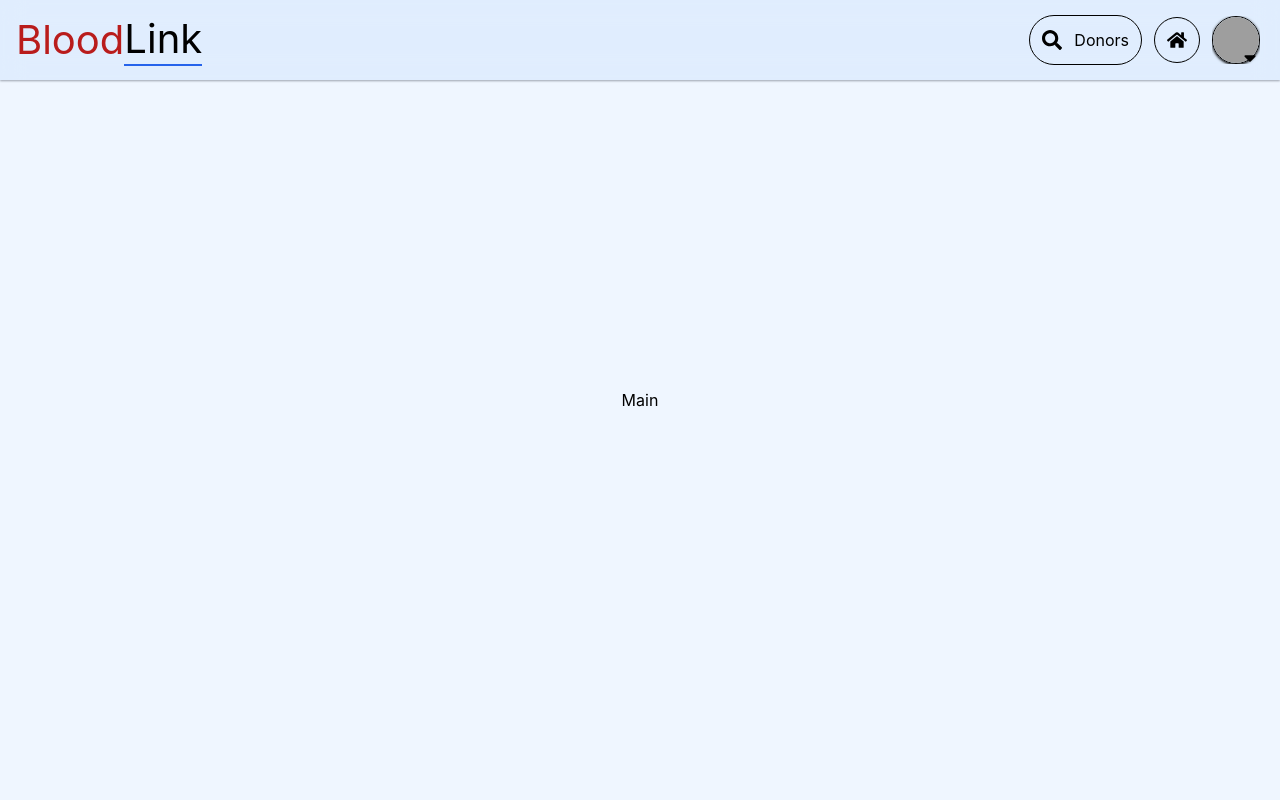
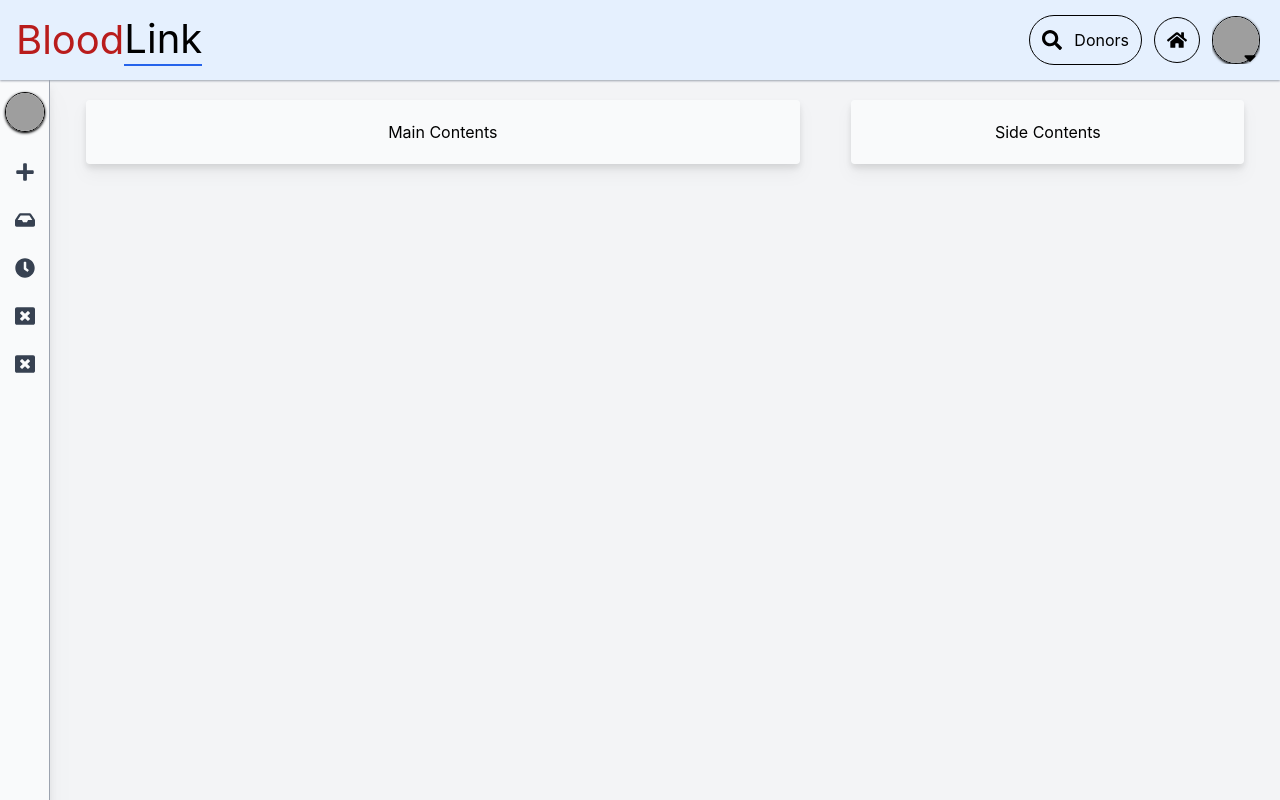
Before and after one commit to MrYious/BloodLink, a React (Create React App) app in the folder app/: page /main/search in a window 1280 px wide. Shown: the top 800 px of the page. Built offline with nearby package versions, Linux system fonts and the light colour scheme; sample sign-in values are in the browser's storage; grey boxes are pictures that could not be loaded; what tw-elements would draw is missing.

Commit message:
feat: update initial layouts

```diff
--- a/app/src/pages/Active.js
+++ b/app/src/pages/Active.js
@@ -38,7 +38,6 @@ const Active = () => {
   }, [location])
 
   return (
-    <div className='bg-blue-50'>
     <section className='flex flex-col w-full min-h-screen '>
       {/* ALERT */}
       {
@@ -116,7 +115,6 @@ const Active = () => {
         </div>
       </div>
     </section>
-    </div>
   );
 }
 
--- a/app/src/pages/BrowseDonor.js
+++ b/app/src/pages/BrowseDonor.js
@@ -4,6 +4,7 @@ import { useContext, useEffect, useState } from "react";
 import { FaTimes } from 'react-icons/fa';
 import { MainContext } from '../App.js'
 import MainNavigationBar from '../components/MainNavigationBar';
+import SideBar from '../components/SideBar.js';
 import axios  from "axios";
 
 const BrowseDonor = () => {
@@ -12,6 +13,7 @@ const BrowseDonor = () => {
   const navigate = useNavigate();
   const userId = localStorage.getItem('userID');
 
+  const [showModal, setShowModal] = useState(false);
   const [alert, setAlert] = useState({
     show: false,
     header: '',
@@ -36,7 +38,6 @@ const BrowseDonor = () => {
   }, [location])
 
   return (
-    <div className='bg-blue-50'>
     <section className='flex flex-col w-full min-h-screen '>
       {/* ALERT */}
       {
@@ -51,14 +52,69 @@ const BrowseDonor = () => {
           <FaTimes onClick={()=>{setAlert({...alert, show: false})}} className={`-mt-2 -mr-2 text-2xl  ${ alert.isError ? 'text-red-900' : 'text-green-900'}  cursor-pointer`}/>
         </div>
       }
-        <MainNavigationBar />
-        <div className='flex justify-center items-center flex-col min-h-[100vh] '>
-          Main
+      {/* MODAL */}
+      {showModal && (
+      <>
+        <div
+          className="fixed inset-0 z-50 flex items-center justify-center overflow-x-hidden overflow-y-auto outline-none focus:outline-none"
+        >
+          <div className="relative w-auto max-w-3xl mx-auto my-6">
+            {/*content*/}
+            <div className="relative flex flex-col w-full bg-white border-0 rounded-lg shadow-lg outline-none focus:outline-none">
+              {/*header*/}
+              <div className="flex items-start justify-between p-5 border-b border-solid rounded-t border-slate-200">
+                <h3 className="text-xl font-semibold">
+                  Donor Review
+                </h3>
+                <FaTimes onClick={() => setShowModal(false)} className='text-xl cursor-pointer ' />
               </div>
-      </section><div className='flex justify-center items-center flex-col min-h-[90vh] '>
-          Main
+              {/*body*/}
+              <div className="flex flex-col p-6 text-sm md:flex-row ">
+                {/* HERE */}
+              </div>
+              {/*footer*/}
+              <div className="flex items-center justify-end p-6 border-t border-solid rounded-b border-slate-200">
+                <button
+                  className="px-6 py-2 mb-1 mr-1 text-xs font-bold text-red-500 uppercase transition-all duration-150 ease-linear outline-none hover:underline background-transparent focus:outline-none"
+                  type="button"
+                  onClick={() => setShowModal(false)}
+                >
+                  Close
+                </button>
+                <button
+                  className="px-6 py-3 mb-1 mr-1 text-xs font-bold text-white uppercase transition-all duration-150 ease-linear rounded shadow outline-none bg-emerald-500 hover:bg-emerald-700 active:bg-emerald-600 hover:shadow-lg focus:outline-none"
+                  type="button"
+                  onClick={() => setShowModal(false)}
+                >
+                  Save Changes
+                </button>
               </div>
             </div>
+          </div>
+        </div>
+        <div className="fixed inset-0 z-40 bg-black opacity-25"></div>
+      </>
+      )}
+      <MainNavigationBar />
+      <div className='flex flex-col min-h-[100vh] '>
+        <div className="h-[10vh]"></div>
+        <div className="flex min-h-[90vh]">
+          {/* 1 */}
+          <SideBar />
+          {/* 2 */}
+          <div className="flex flex-col items-start w-full gap-5 p-5 bg-gray-100 lg:justify-around lg:flex-row">
+            {/* 1 */}
+            <div className="bg-gray-50 w-[100%] lg:w-[60%] flex items-center flex-col p-5 rounded drop-shadow-lg">
+              Main Contents
+            </div>
+            {/* 2 */}
+            <div className="bg-gray-50 w-[100%] lg:w-[33%] flex flex-col items-center p-5 rounded drop-shadow-lg">
+              Side Contents
+            </div>
+          </div>
+        </div>
+      </div>
+    </section>
   );
 }
 
--- a/app/src/pages/HistoryCancelled.js
+++ b/app/src/pages/HistoryCancelled.js
@@ -38,7 +38,6 @@ const HistoryCancelled = () => {
   }, [location])
 
   return (
-    <div className='bg-blue-50'>
     <section className='flex flex-col w-full min-h-screen '>
       {/* ALERT */}
       {
@@ -116,7 +115,6 @@ const HistoryCancelled = () => {
         </div>
       </div>
     </section>
-    </div>
   );
 }
 
--- a/app/src/pages/HistoryCompleted.js
+++ b/app/src/pages/HistoryCompleted.js
@@ -38,7 +38,6 @@ const HistoryCompleted = () => {
   }, [location])
 
   return (
-    <div className='bg-blue-50'>
     <section className='flex flex-col w-full min-h-screen '>
       {/* ALERT */}
       {
@@ -116,7 +115,6 @@ const HistoryCompleted = () => {
         </div>
       </div>
     </section>
-    </div>
   );
 }
 
--- a/app/src/pages/HistoryDeclined.js
+++ b/app/src/pages/HistoryDeclined.js
@@ -38,7 +38,6 @@ const HistoryDeclined = () => {
   }, [location])
 
   return (
-    <div className='bg-blue-50'>
     <section className='flex flex-col w-full min-h-screen '>
       {/* ALERT */}
       {
@@ -116,7 +115,6 @@ const HistoryDeclined = () => {
         </div>
       </div>
     </section>
-    </div>
   );
 }
 
--- a/app/src/pages/Main.js
+++ b/app/src/pages/Main.js
@@ -38,7 +38,6 @@ const Main = () => {
   }, [location])
 
   return (
-    <div className='bg-blue-50'>
     <section className='flex flex-col w-full min-h-screen '>
       {/* ALERT */}
       {
@@ -116,7 +115,6 @@ const Main = () => {
         </div>
       </div>
     </section>
-    </div>
   );
 }
 
--- a/app/src/pages/Requests.js
+++ b/app/src/pages/Requests.js
@@ -38,7 +38,6 @@ const Requests = () => {
   }, [location])
 
   return (
-    <div className='bg-blue-50'>
     <section className='flex flex-col w-full min-h-screen '>
       {/* ALERT */}
       {
@@ -116,7 +115,6 @@ const Requests = () => {
         </div>
       </div>
     </section>
-    </div>
   );
 }
 
```
Lines whose indentation alone changed are shown as unchanged.
